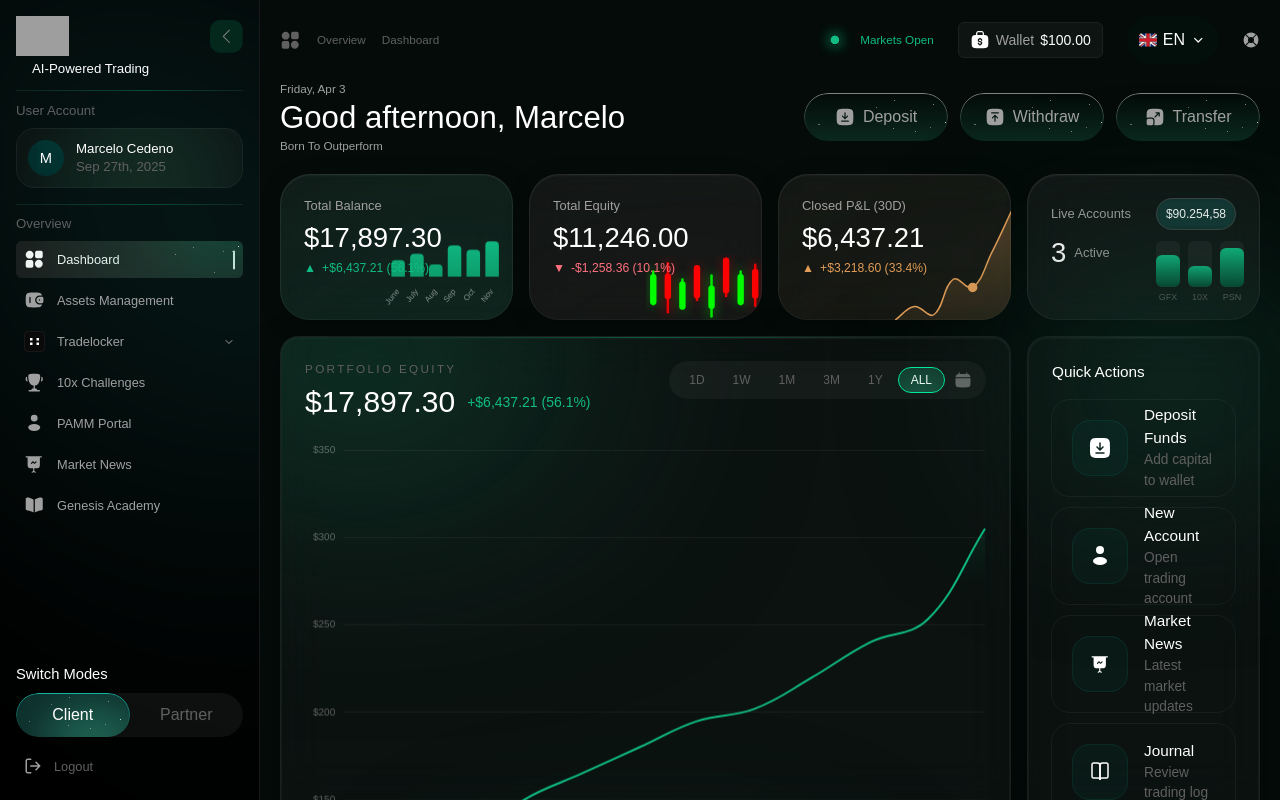
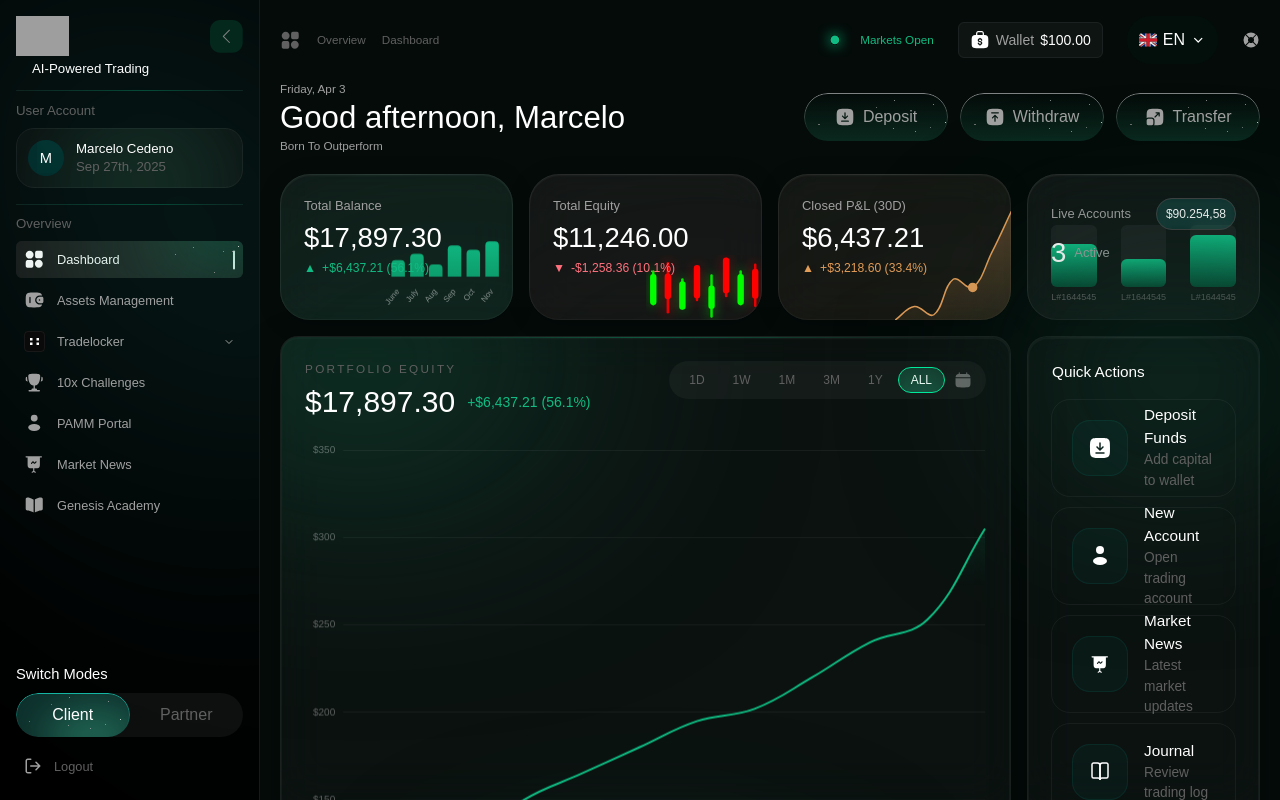
Before and after one commit to Mdx2025/GenesisFxDashboardMDX, a React (Vite) app: page / in a window 1280 px wide. Built offline with nearby package versions, Linux system fonts and the light colour scheme; grey boxes are pictures that could not be loaded; a web font is replaced by a local one.

Commit message:
fix: LiveAccounts chart labels to L# format, wider bars with more spacing
Co-Authored-By: Claude Opus 4.6 <noreply@anthropic.com>

```diff
--- a/src/components/dashboard/LiveAccountsCard.tsx
+++ b/src/components/dashboard/LiveAccountsCard.tsx
@@ -10,9 +10,9 @@ interface LiveAccountsCardProps {
 
 export function LiveAccountsCard({
   accounts = [
-    { label: 'GFX', value: 70 },
-    { label: '10X', value: 45 },
-    { label: 'PSN', value: 85 },
+    { label: 'L#1644545', value: 70 },
+    { label: 'L#1644545', value: 45 },
+    { label: 'L#1644545', value: 85 },
   ],
   totalBalance = '$90.254,58',
 }: LiveAccountsCardProps) {
@@ -31,10 +31,10 @@ export function LiveAccountsCard({
           <span className="text-card-label text-gfx-neutral-500">Active</span>
         </div>
       </div>
-      <div className="absolute bottom-0 right-0 h-[65%] flex items-stretch gap-2 p-4">
-        {accounts.map((acc) => (
-          <div key={acc.label} className="flex flex-col items-center gap-1">
-            <div className="w-6 flex-1 bg-white/5 rounded-sm overflow-hidden flex items-end">
+      <div className="absolute bottom-0 left-0 right-0 h-[65%] flex items-stretch justify-center gap-6 px-6 pb-4">
+        {accounts.map((acc, i) => (
+          <div key={i} className="flex flex-col items-center gap-1 flex-1 max-w-[60px]">
+            <div className="w-full flex-1 bg-white/5 rounded-sm overflow-hidden flex items-end">
               <div
                 className="w-full rounded-t-sm"
                 style={{
```
